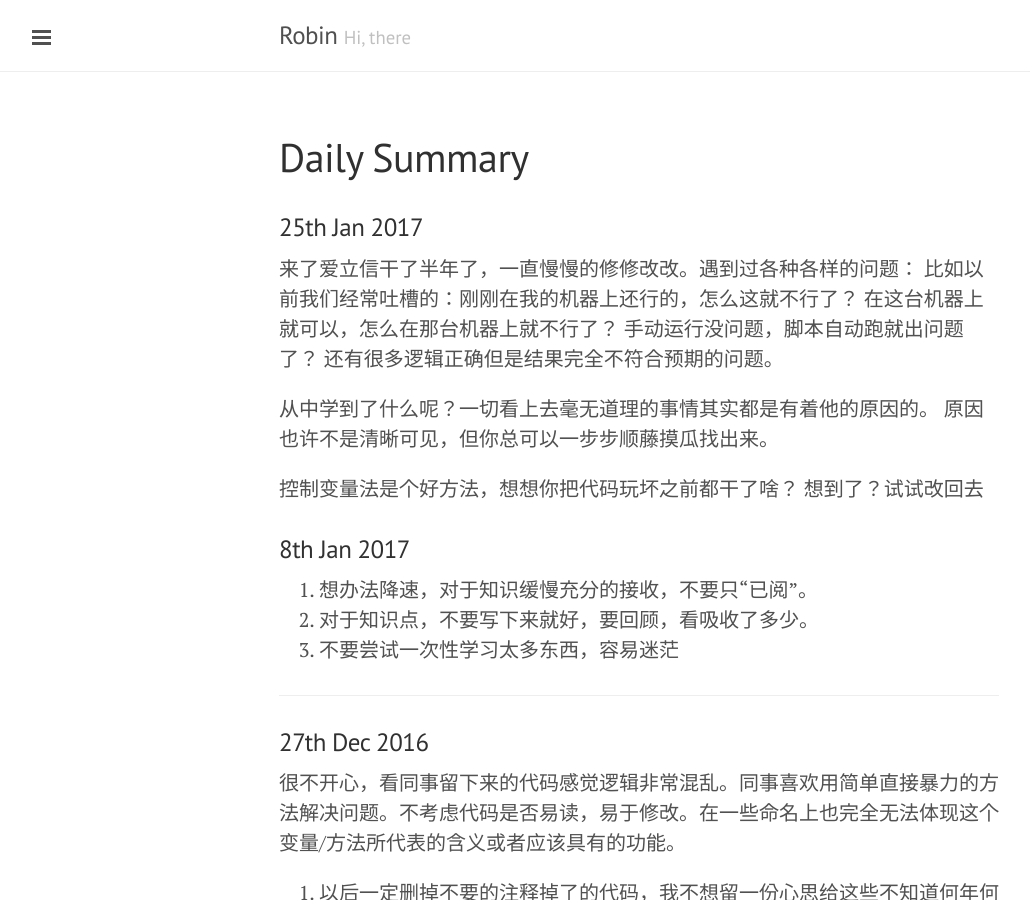
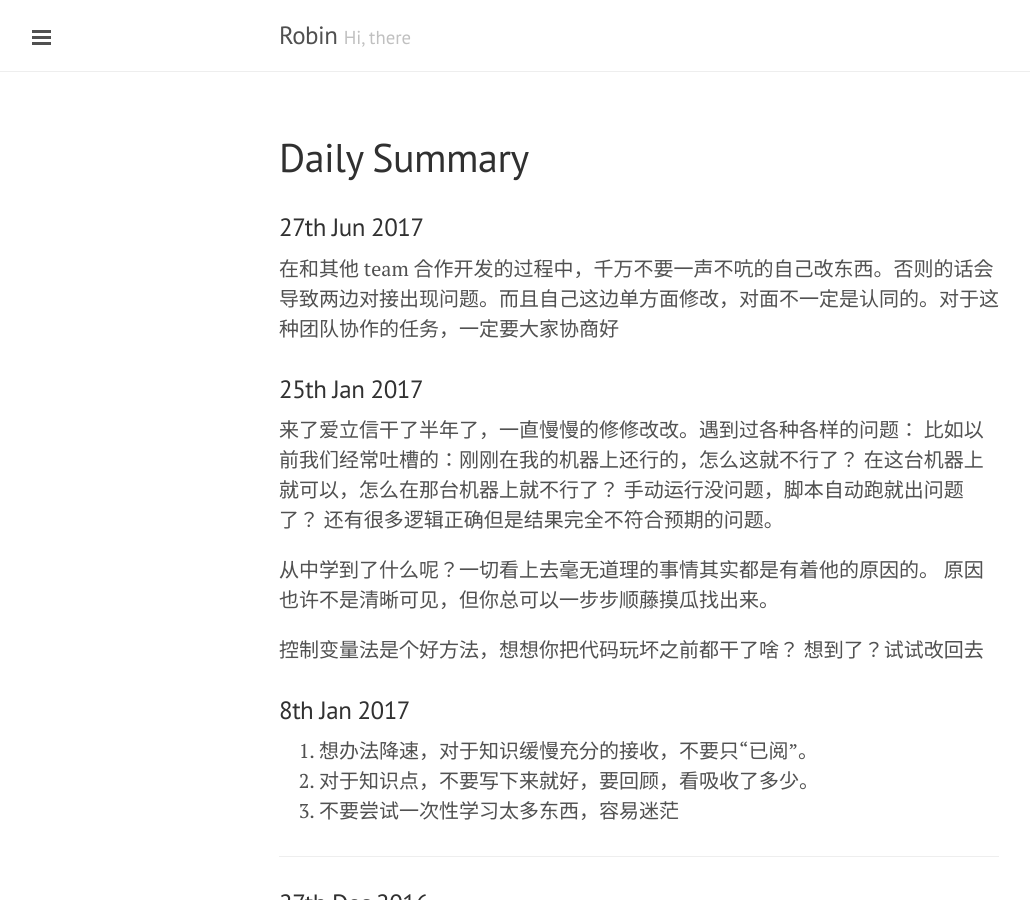
Before and after one commit to RobinGG/RobinGG.github.io, a Jekyll site: the page built from summary/index.md, in a window 1280 px wide and 900 px high. Shown: the whole window, without its empty margins (1-1031 px from the left). Built offline with Jekyll 4.4.1, drawn with Linux system fonts in a browser that asks for light colours.

Commit message:
daily summary in 27th Jun

```diff
--- a/summary/index.md
+++ b/summary/index.md
@@ -2,6 +2,11 @@
 layout: page
 title:  Daily Summary
 ---
+
+### 27th Jun 2017
+
+在和其他 team 合作开发的过程中，千万不要一声不吭的自己改东西。否则的话会导致两边对接出现问题。而且自己这边单方面修改，对面不一定是认同的。对于这种团队协作的任务，一定要大家协商好
+
 ### 25th Jan 2017
 
 来了爱立信干了半年了，一直慢慢的修修改改。遇到过各种各样的问题：
```
